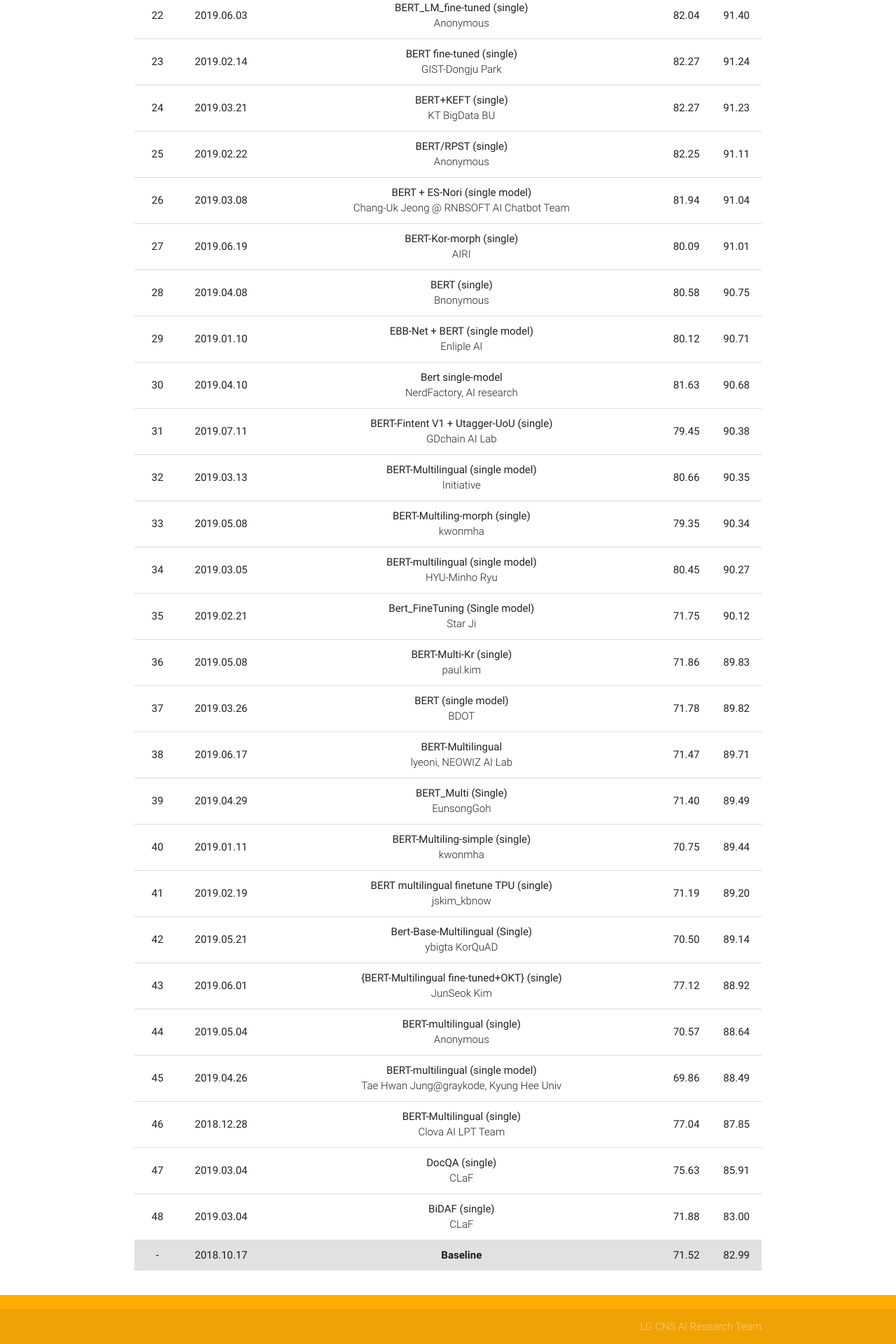
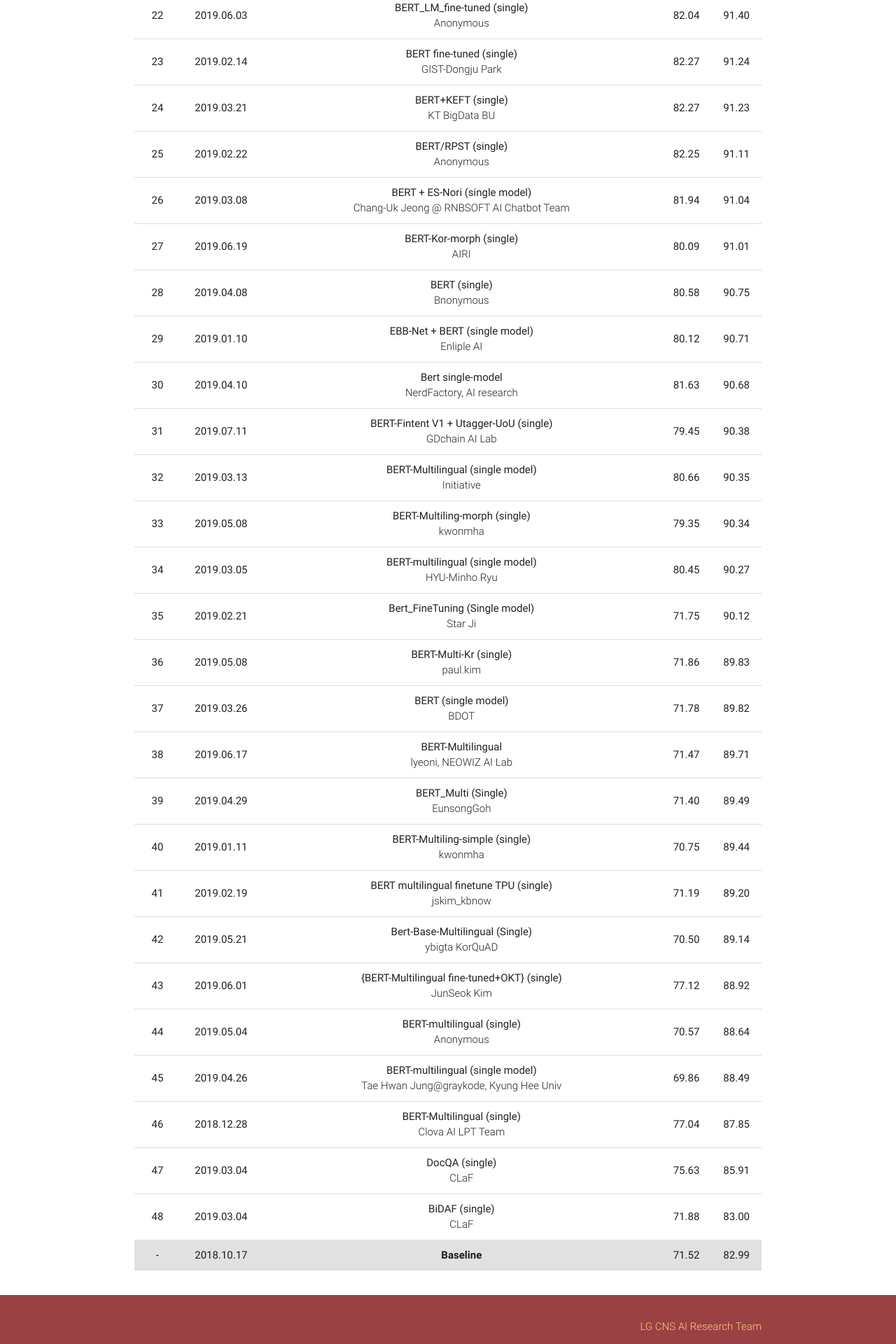
Before and after one commit to korquad/korquad.github.io, a Jekyll site: the page built from index.md, in a window 1280 px wide. Shown: the part 3170-5090 px from the top of the page at 70% size. Built offline with Jekyll 4.4.1, drawn with Linux system fonts in a browser that asks for light colours.

Commit message:
Update footer.html

```diff
--- a/_includes/footer.html
+++ b/_includes/footer.html
@@ -1,4 +1,4 @@
-  <footer class="page-footer amber accent-4">
+  <footer class="page-footer" style="background-color:#994143">
 <!--     <div class="container">
       <div class="row">
         <div class="col l6 s12">
@@ -25,8 +25,8 @@
         </div>
       </div>
     </div> -->
-    <div class="footer-copyright">
-        <div class="container">
+    <div class="footer-copyright" style="background-color:#994143">
+        <div class="container" style="background-color:#994143">
             <div>
                 <!-- Made by <a target="_blank" class="orange-text text-lighten-3" href="http://materializecss.com">Materialize</a> -->
                 <span style="text-align: right; float: right">
```
